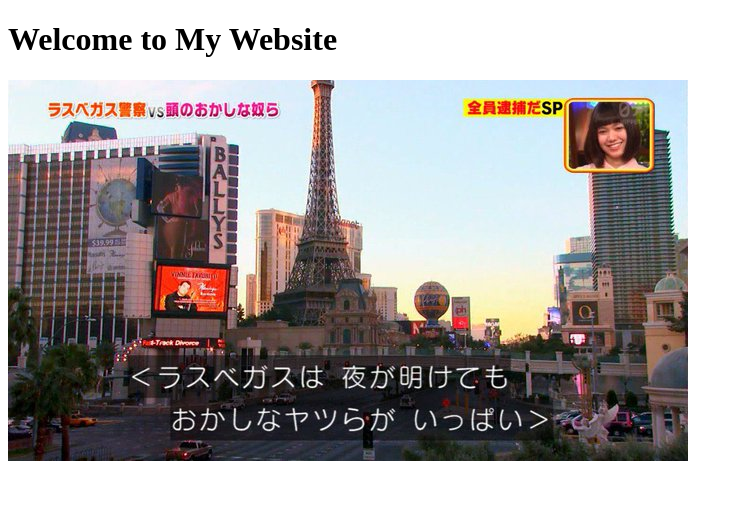
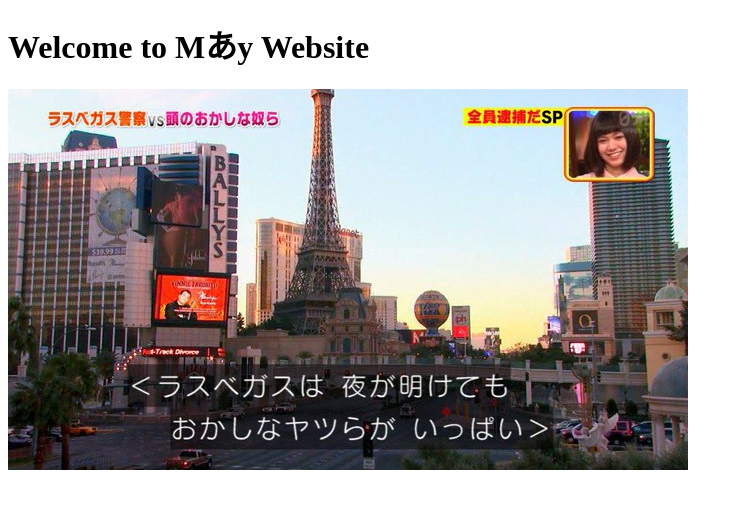
Before and after one commit to pukuta/pukukasu, a plain HTML site: page index.html in a window 1280 px wide. Shown: the whole page, without its empty margins (0-743 px from the left). Drawn offline with Linux system fonts and the light colour scheme.

Commit message:
Update index.html

```diff
--- a/index.html
+++ b/index.html
@@ -4,7 +4,7 @@
     <title>My Website</title>
   </head>
   <body>
-    <h1>Welcome to My Website</h1>
+    <h1>Welcome to Mあy Website</h1>
     <img src="image.jpg" alt="My Image">
   </body>
 </html>
```
